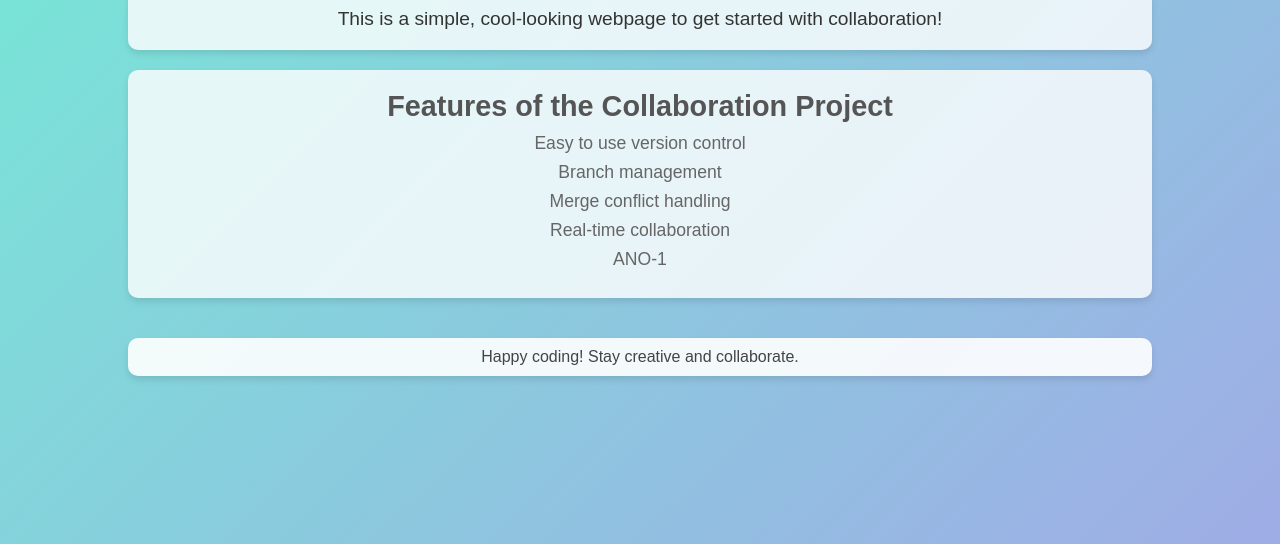
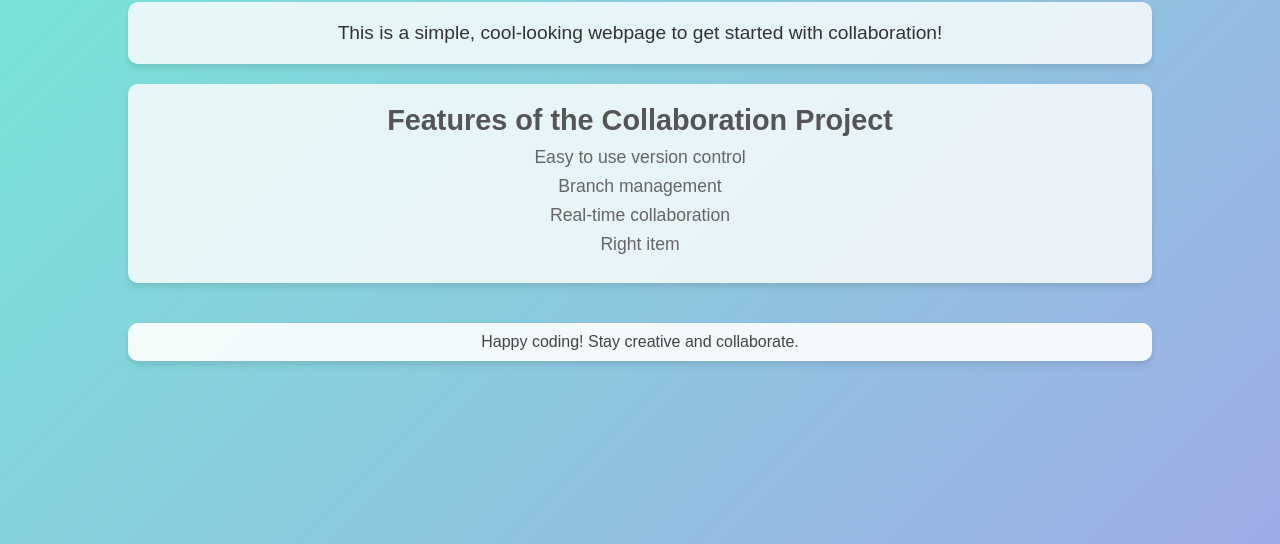
Before and after one commit to ark19098/best-project, a plain HTML site: page index.html in a window 1280 px wide. Shown: the part 256-800 px from the top of the page. Drawn offline with Linux system fonts and the light colour scheme.

Commit message:
fix review request

```diff
--- a/index.html
+++ b/index.html
@@ -20,9 +20,8 @@
     <ul>
       <li>Easy to use version control</li>
       <li>Branch management</li>
-      <li>Merge conflict handling</li>
       <li>Real-time collaboration</li>
-      <li>ANO-1</li>
+      <li>Right item</li>
     </ul>
   </section>
 
```
